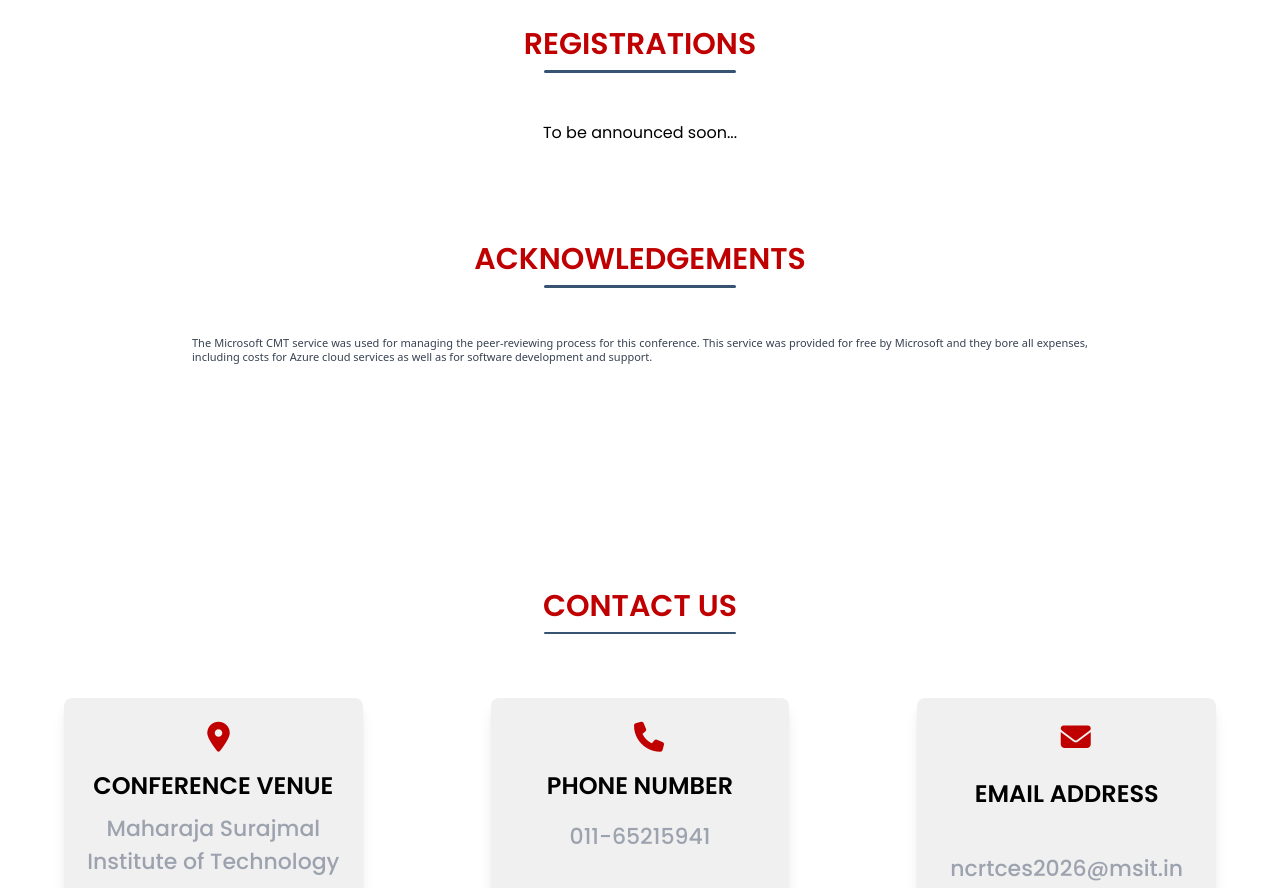
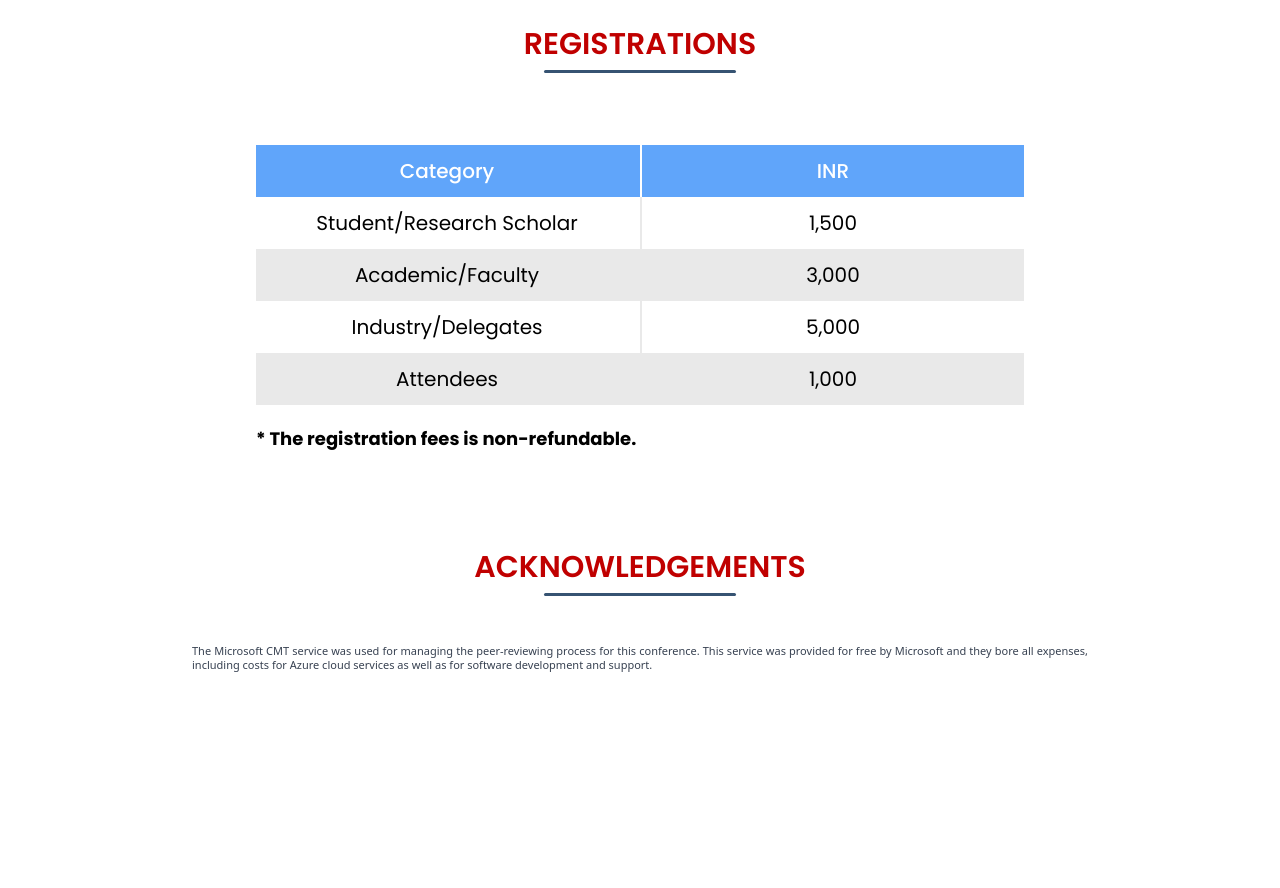
Before and after one commit to ncrtces-team/ncrtces-2026, a React (Vite) app: page / in a window 1280 px wide. Shown: the part 9600-10488 px from the top of the page. Built offline with nearby package versions, Linux system fonts and the light colour scheme.

Commit message:
Add registration fees table to the page

```diff
--- a/pages/Registration.jsx
+++ b/pages/Registration.jsx
@@ -1,3 +1,5 @@
+import CopyableField from "../components/copyable";
+
 const Registration = () => {
   return (
     <section id="reg">
@@ -11,8 +13,8 @@ const Registration = () => {
             <div className="w-48 h-[3px] mx-auto mt-2 bg-[#365372] rounded-xl"></div>
             <div className="h-12 bg-white w-full"></div>
           </div>
-          <h2 className="text-center">To be announced soon...</h2>
-          {/* <br />
+          {/* <h2 className="text-center">To be announced soon...</h2> */}
+          <br />
           <div className="w-full max-w-3xl mx-auto">
             <div className="flex text-md md:text-xl text-white bg-blue-400 font-[500]">
               <div className="w-1/2 text-center py-3">Category</div>
@@ -22,7 +24,11 @@ const Registration = () => {
 
             {[
               { category: "Student/Research Scholar", fee: "1,500" },
-              { category: "Academic/Faculty", fee: "3,000", bg: "bg-[#e9e9e9]" },
+              {
+                category: "Academic/Faculty",
+                fee: "3,000",
+                bg: "bg-[#e9e9e9]",
+              },
               { category: "Industry/Delegates", fee: "5,000" },
               { category: "Attendees", fee: "1,000", bg: "bg-[#e9e9e9]" },
             ].map(({ category, fee, bg = "" }, index) => (
@@ -32,10 +38,12 @@ const Registration = () => {
                 <div className="w-1/2 text-center py-3">{fee}</div>
               </div>
             ))}
-            <p className="font-bold mt-5 text-lg">* The registration fees is non-refundable.</p>
+            <p className="font-bold mt-5 text-lg">
+              * The registration fees is non-refundable.
+            </p>
           </div>
 
-          <br />
+          {/* <br />
           <h2 className="text-xl pt-8 md:text-2xl font-semibold text-center text-[#c00000]">
             Author/Co-Author Registration Fee Includes:
           </h2>
@@ -57,7 +65,11 @@ const Registration = () => {
           </ul>
 
           <p className="text-md md:text-lg mt-6 font-semibold text-gray-800">
-            <span className="text-[#c00000] font-bold">Important:</span> Every accepted paper MUST have at least one author registered to the conference by the time the camera-ready paper is submitted for the paper to appear in the proceedings and be included in the Technical Program.
+            <span className="text-[#c00000] font-bold">Important:</span> Every
+            accepted paper MUST have at least one author registered to the
+            conference by the time the camera-ready paper is submitted for the
+            paper to appear in the proceedings and be included in the Technical
+            Program.
           </p>
 
           <div className="mt-16 bg-[#f9f9f9] p-6 rounded-xl shadow-md">
@@ -67,24 +79,41 @@ const Registration = () => {
             <div className="w-48 h-[3px] mx-auto mt-2 bg-[#365372] rounded-xl"></div>
 
             <p className="text-md md:text-lg text-center mt-4">
-              Please use the following bank details to complete your registration payment:
+              Please use the following bank details to complete your
+              registration payment:
             </p>
 
             <div className="mt-6 p-4 bg-white rounded-lg shadow-sm border">
               {[
-                { label: "Account Holder", value: "Director, Maharaja Surajmal Institute of Technology" },
-                { label: "Address", value: "Maharaja Surajmal Institute, C4, Janakpuri, New Delhi - 110058" },
+                {
+                  label: "Account Holder",
+                  value: "Director, Maharaja Surajmal Institute of Technology",
+                },
+                {
+                  label: "Address",
+                  value:
+                    "Maharaja Surajmal Institute, C4, Janakpuri, New Delhi - 110058",
+                },
                 { label: "Bank Name", value: "Indian Overseas Bank" },
-                { label: "Branch Name With Complete Address", value: "C Block Janakpuri, Maharaja Surajmal Inst. Pharmacy & Tech, C-4, Janakpuri, New Delhi - 110058" },
+                {
+                  label: "Branch Name With Complete Address",
+                  value:
+                    "C Block Janakpuri, Maharaja Surajmal Inst. Pharmacy & Tech, C-4, Janakpuri, New Delhi - 110058",
+                },
                 { label: "IFSC", value: "IOBA0001759" },
                 { label: "Account Number", value: "175901000007113" },
               ].map((field, idx) => (
-                <CopyableField key={idx} label={field.label} value={field.value} />
+                <CopyableField
+                  key={idx}
+                  label={field.label}
+                  value={field.value}
+                />
               ))}
             </div>
             <img src={qr} alt="" srcset="" />
             <p className="text-md md:text-lg text-center font-medium mt-6">
-              Ensure to include your full name and registration category while making the payment.
+              Ensure to include your full name and registration category while
+              making the payment.
             </p>
           </div> */}
         </div>
```
